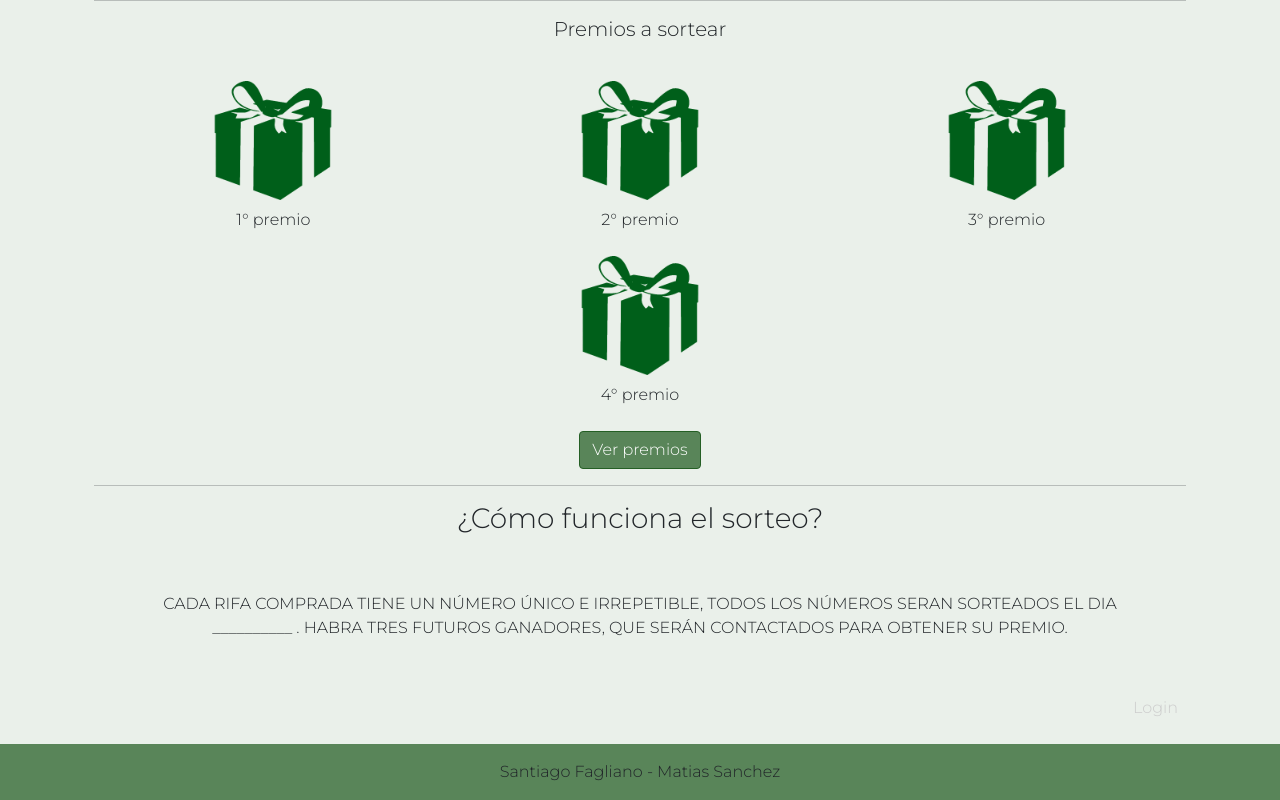
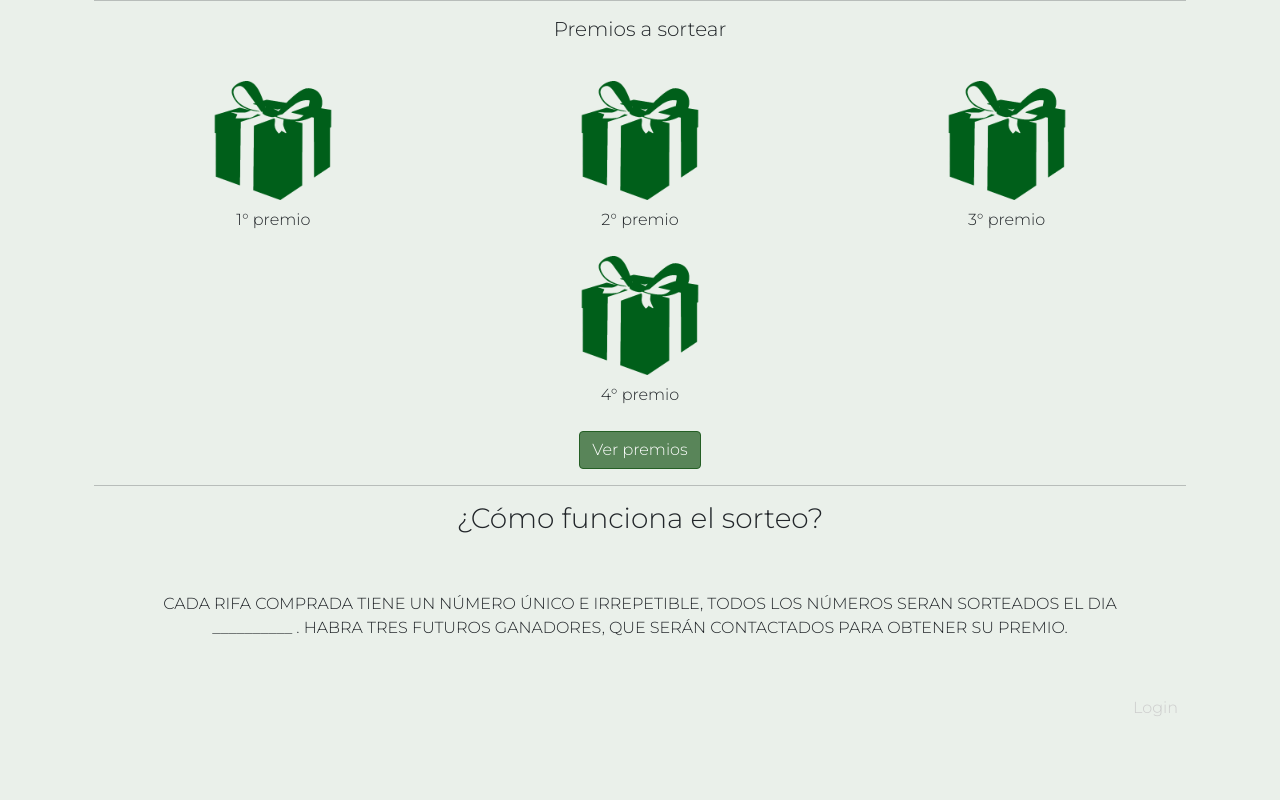
Before and after one commit to MatiasSanchez-l/rifasApp, a React (Create React App) app in the folder frontend/: page / in a window 1280 px wide. Shown: the part 978-1778 px from the top of the page. After the commit the page ends 1722 px from the top, so only its background shows below. Built offline with nearby package versions, Linux system fonts and the light colour scheme; no server answers.

Commit message:
prueba de footer

```diff
--- a/frontend/src/App.js
+++ b/frontend/src/App.js
@@ -11,7 +11,6 @@ import Contacto from './components/Contacto';
 import Dashboard from './components/Dashboard';
 import Premios from './components/Premios';
 import Login from './components/Login';
-import Footer from './components/Footer';
 //import Footer from './components/Footer';
 
 toast.configure();
@@ -61,7 +60,7 @@ function App() {
             <Route render={() => <Redirect to={{ pathname: "/" }} />} />
           </Switch>
         </div>
-        <Footer />
+
       </Router>
     </Fragment>
   );
--- a/frontend/src/components/CompraRifa.js
+++ b/frontend/src/components/CompraRifa.js
@@ -1,9 +1,8 @@
 import React, { Component, useState } from 'react';
-import { Redirect } from "react-router-dom";
+import Footer from './Footer';
 import swal from 'sweetalert';
 import axios from 'axios';
 import './css/ComprarRifa.css';
-//import emailjs from 'emailjs-com';
 
 
 export default class CompraRifa extends Component {
@@ -237,6 +236,7 @@ export default class CompraRifa extends Component {
                         </div>
                     </form>
                 </div>
+                <Footer />
             </div>
         )
     }
```
Also changed, not shown: 11 other files (tests, documents, lock files or other folders).
